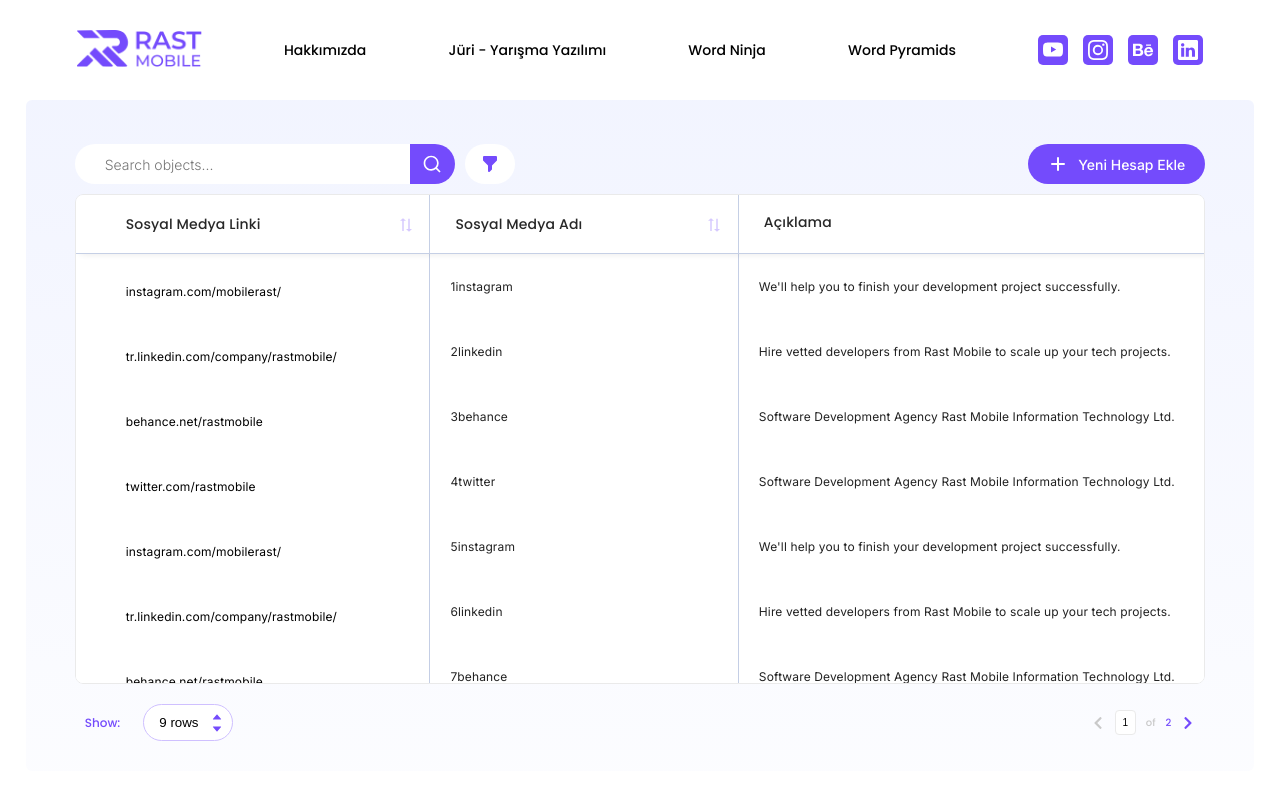
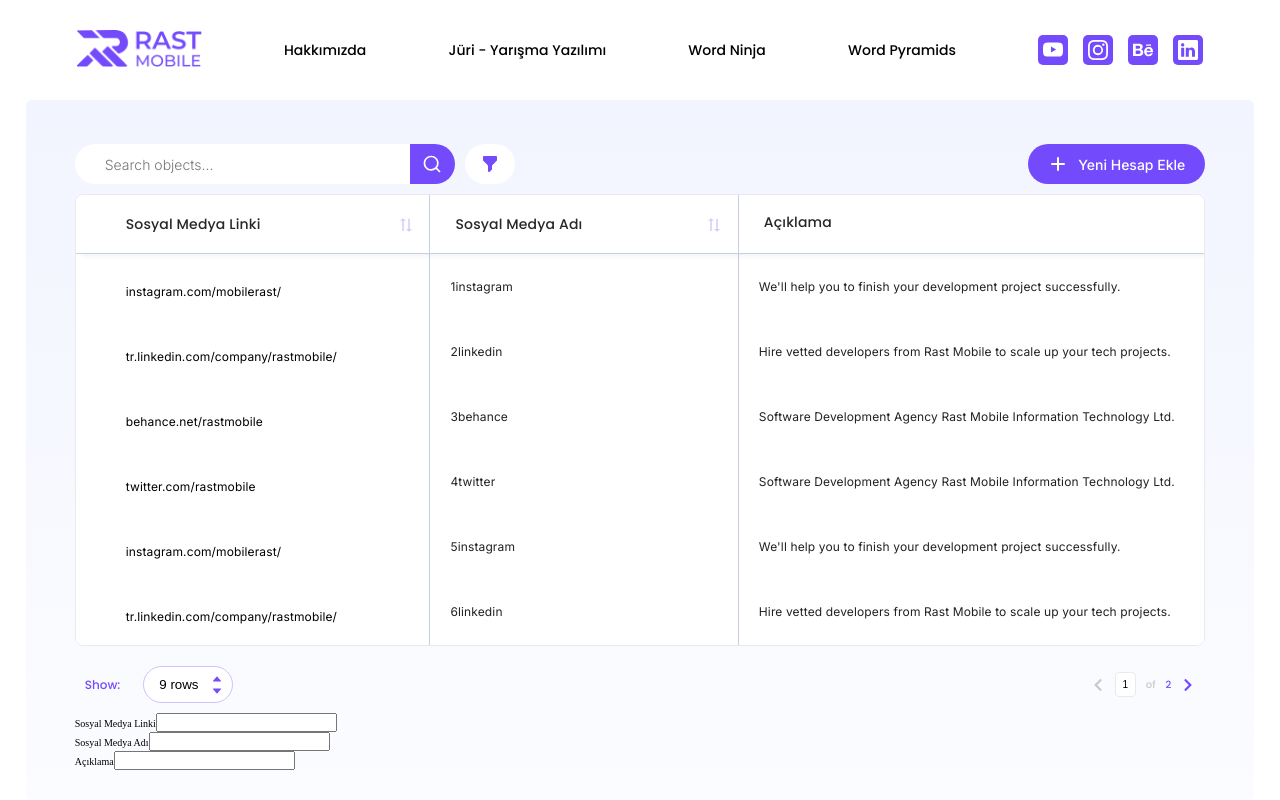
Before and after one commit to abdullah-turgut/rast-mobile, a React (Vite) app: page / in a window 1280 px wide. Built offline with nearby package versions, Linux system fonts and the light colour scheme.

Commit message:
form started

```diff
--- a/package.json
+++ b/package.json
@@ -17,6 +17,7 @@
     "material-react-table": "^1.12.0",
     "react": "^18.2.0",
     "react-dom": "^18.2.0",
+    "react-hook-form": "^7.44.3",
     "react-icons": "^4.9.0"
   },
   "devDependencies": {
--- a/src/App.jsx
+++ b/src/App.jsx
@@ -8,6 +8,7 @@
 import Navbar from './components/Navbar';
 import SearchFilter from './components/SearchFilter';
 import NewEntry from './components/NewEntry';
+import NewEntryModal from './components/NewEntryModal';
 import DataGrid from './components/DataGrid/DataGrid';
 import Pagination from './components/Pagination';
 
@@ -42,6 +43,7 @@
           pages={pages}
           setPages={setPages}
         />
+        <NewEntryModal />
       </main>
     </>
   );
--- a/src/components/NewEntryModal.jsx
+++ b/src/components/NewEntryModal.jsx
@@ -1,7 +1,53 @@
+import { useForm } from 'react-hook-form';
 export default function NewEntryModal() {
+  const {
+    register,
+    handleSubmit,
+    formState: { errors },
+  } = useForm();
+
+  const onSubmit = (data) => {
+    console.log(data);
+  };
   return (
-    <div className="entry-modal">
-      <form action=""></form>
+    <div className="modal">
+      <div className="modal-overlay"></div>
+      <form onSubmit={handleSubmit(onSubmit)} className="modal-form">
+        <div>
+          <label>Sosyal Medya Linki</label>
+          <input
+            type="text"
+            {...register('link', {
+              required: 'Soyal Medya Linki alanı boş bırakılamaz',
+              pattern: {
+                value: /^(https:\/\/)/i,
+                message: 'Link "https://" ile başlamalıdır',
+              },
+            })}
+          />
+          {errors.link && <p>{errors.link.message}</p>}
+        </div>
+        <div>
+          <label>Sosyal Medya Adı</label>
+          <input
+            type="text"
+            {...register('name', {
+              required: 'Soyal Medya Adı alanı boş bırakılamaz',
+            })}
+          />
+          {errors.name && <p>{errors.name.message}</p>}
+        </div>
+        <div>
+          <label>Açıklama</label>
+          <input
+            type="text"
+            {...register('description', {
+              required: 'Açıklama alanı boş bırakılamaz',
+            })}
+          />
+          {errors.description && <p>{errors.description.message}</p>}
+        </div>
+      </form>
     </div>
   );
 }
```
Also changed, not shown: 1 other file (tests, documents, lock files or other folders).
